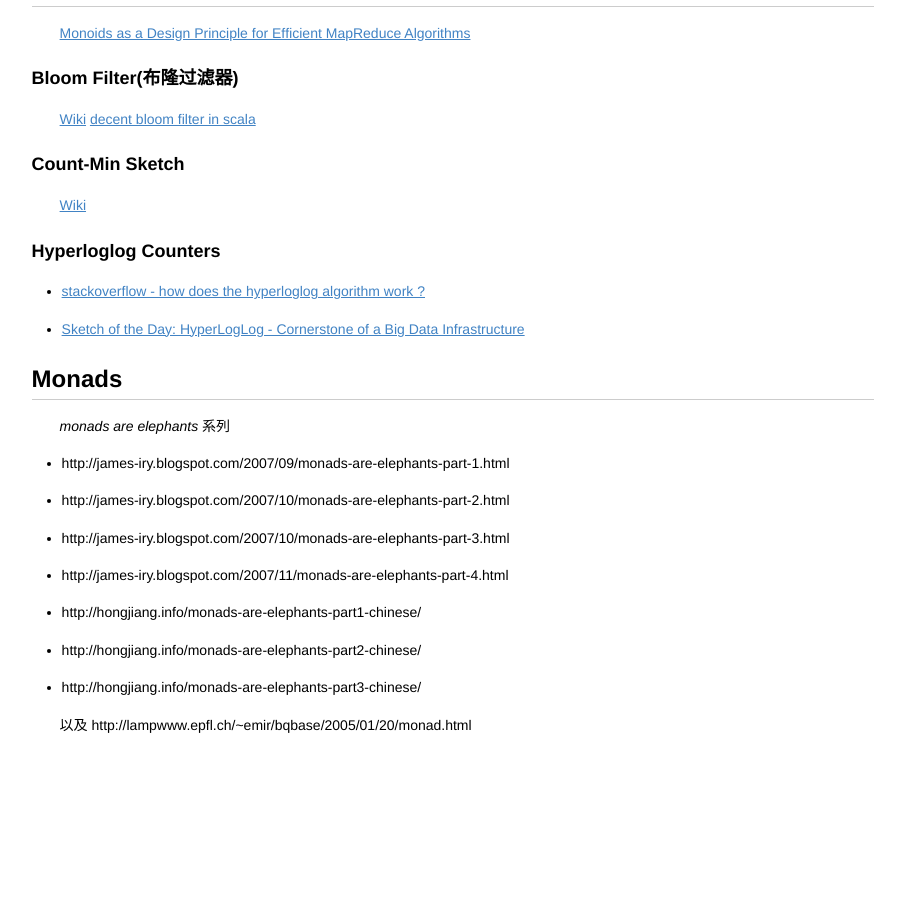
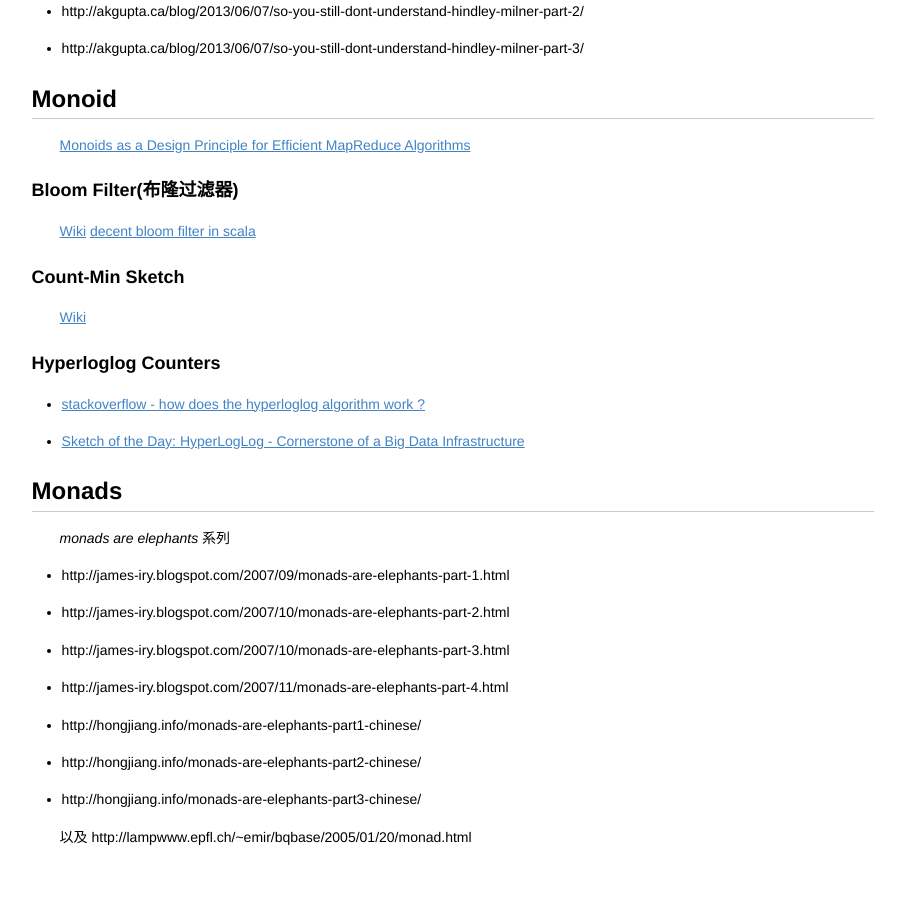
Before and after one commit to 447327642/lerencao.github.io, a Jekyll site: the page built from _posts/2013-09-01-computer-concepts-I-need-to-know.md, in a window 1280 px wide. Shown: the part 320-1221 px from the top of the page, without its empty margins (187-1092 px from the left). Built offline with Jekyll 4.4.1, drawn with Linux system fonts in a browser that asks for light colours; Markdown is read by kramdown in place of the engine named in the settings; before the commit the page ends 1109 px from its top, so only the background shows below that; some of the changed lines change nothing that is shown; some of the changed text lies outside the part shown.

Commit message:
add content to post: computer-concepts-I-need-to-know

```diff
--- a/_posts/2013-09-01-computer-concepts-I-need-to-know.md
+++ b/_posts/2013-09-01-computer-concepts-I-need-to-know.md
@@ -5,6 +5,9 @@ title: "待了解的计算机知识"
 
 ## Hindley/Milner type system
 
+- http://akgupta.ca/blog/2013/05/14/so-you-still-dont-understand-hindley-milner/
+- http://akgupta.ca/blog/2013/06/07/so-you-still-dont-understand-hindley-milner-part-2/
+- http://akgupta.ca/blog/2013/06/07/so-you-still-dont-understand-hindley-milner-part-3/
 
 ## Monoid
 
```
